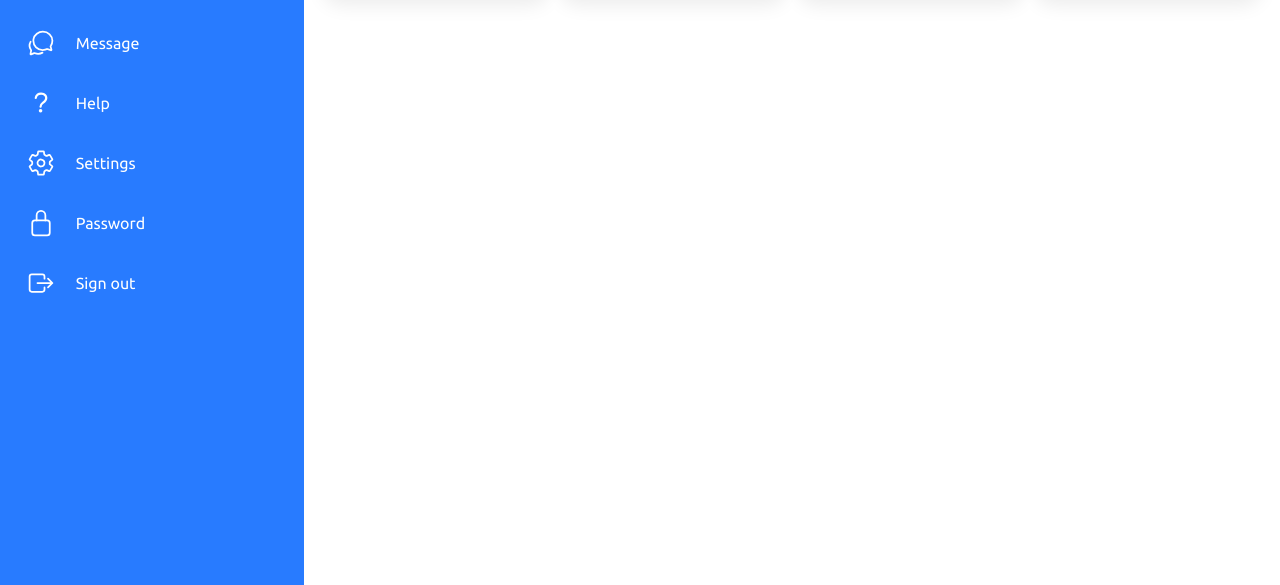
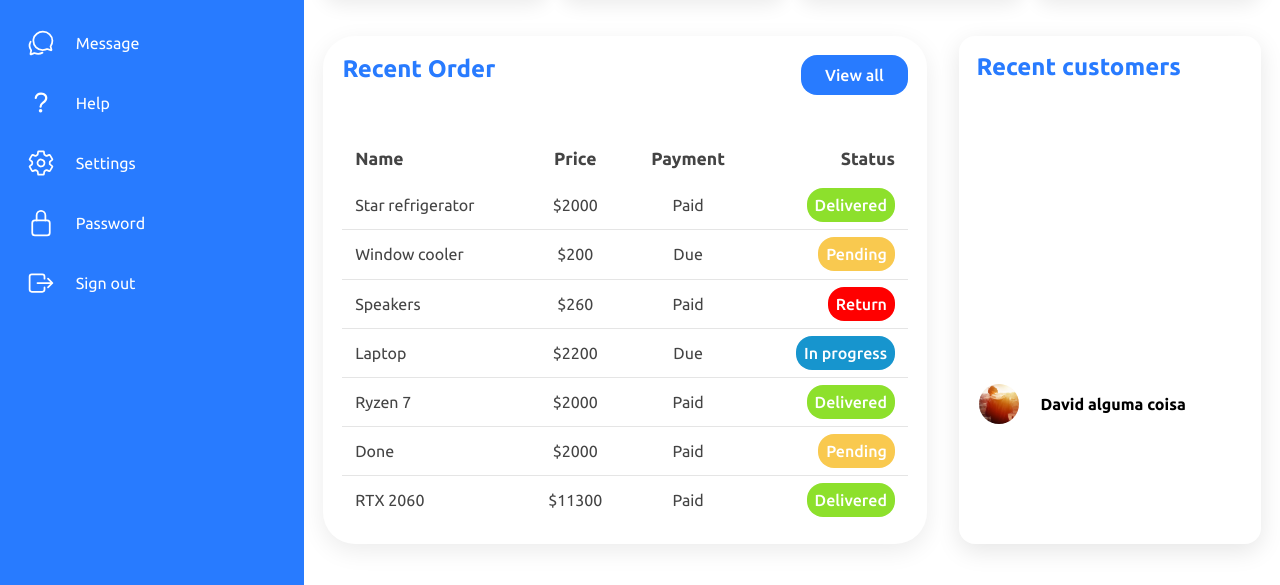
Before and after one commit to ximeen/Dashboard, a website built with Vite: page index.html in a window 1280 px wide. Shown: the part 215-800 px from the top of the page. Built offline with nearby package versions, Linux system fonts and the light colour scheme.

Commit message:
:package: novas tables implementadas

```diff
--- a/Scss/Global.scss
+++ b/Scss/Global.scss
@@ -5,6 +5,8 @@
 
   @import 'Navegation';
   @import 'Main';
+  @import 'Table';
+
 
  // RESETS
 * {
--- a/Scss/_Main.scss
+++ b/Scss/_Main.scss
@@ -101,7 +101,7 @@
 
     display: grid;
     grid-template-columns: repeat(4, 1fr);
-    gap: .7rem;
+    grid-gap: .7rem;
     .Card {
       position: relative;
       background-color: #fff;
--- /dev/null
+++ b/Scss/_Table.scss
@@ -0,0 +1,182 @@
+@import 'Colors';
+
+
+  .Details{
+    position: relative;
+    width: 100%;
+    padding: 1.2rem;
+
+    display: grid;
+    grid-template-columns:2fr 1fr;
+    gap: 2rem;
+
+
+
+      .CardHeader{
+        display: flex;
+        justify-content: space-between;
+        align-items: flex-start;
+
+        h2{
+          font-weight: 600;
+          color: $blue;
+        }
+
+        .button{
+          text-decoration: none;
+          font-weight: 500;
+          padding: .7rem 1.5rem;
+
+          background:$blue;
+          color: $white;
+          border-radius: 1rem;
+
+          transition: all .2s ease;
+          &:hover{
+            transform: scale(1.05)
+          }
+
+        }
+      }
+
+        // TABLE STYLES
+      .table{
+        width: 100%;
+        border-collapse: collapse;
+        margin-top: .6rem;
+
+
+        thead td{
+          font-size: 1.1rem;
+          font-weight: bold;
+        }
+
+        td {
+          padding: .8rem;
+        }
+
+        td:last-child{
+          text-align: end;
+        }
+
+        td:nth-child(2){
+          text-align: center;
+        }
+
+        td:nth-child(3){
+          text-align: center;
+        }
+
+        tr{
+          color: $black3;
+          border-bottom: 1px solid rgba(0,0,0,.1);
+        }
+
+        tr:last-child{
+          border-bottom: none;
+        }
+
+        tbody tr{
+
+          &:hover{
+            background-color: $blue;
+            color: $white;
+            border-radius: 1rem;
+
+          }
+        }
+
+        .status.delivered{
+          padding: .5rem;
+          background-color: #8de02c;
+          font-weight: 500;
+          color: $white;
+          border-radius: 1rem;
+
+        }
+
+        .status.pending{
+          padding: .5rem;
+          background-color: #f9c94f;
+          font-weight: 500;
+          color: $white;
+          border-radius: 1rem;
+
+        }
+
+        .status.return{
+          padding: .5rem;
+          background-color: #f00;
+          font-weight: 500;
+          color: $white;
+          border-radius: 1rem;
+
+        }
+
+        .status.inprogress{
+          padding: .5rem;
+          background-color: #1795ce;
+          font-weight: 500;
+          color: $white;
+          border-radius: 1rem;
+
+        }
+
+
+
+      }
+    }
+
+    .RecentOrder{
+      position: relative;
+      width: 100%;
+
+      display: grid;
+      min-height: 31.25rem;
+      box-shadow: 0 7px 25px rgba(0,0,0, 0.08);
+      padding: 1.2rem;
+      border-radius: 2rem;
+      background-color: $white;
+  }
+
+
+  // Other table New users
+
+  .NewCustomers{
+    display:grid;
+    position: relative;
+    min-height: 31.75rem;
+    padding: 1.1rem;
+
+    background-color: #fff;
+    box-shadow: 0 7px 25px rgba(0,0,0, 0.1);
+    border-radius: 1rem;
+
+    .ImgBox{
+      position: relative;
+      width: 2.5rem;
+      height: 2.5rem;
+      overflow: hidden;
+      border-radius: 50%;
+
+
+      img {
+        position: absolute;
+
+        width: 100%;
+        height: 100%;
+        object-fit: cover;
+      }
+
+
+    }
+
+    .TableCustomers tr:hover{
+
+
+
+        background: $blue;
+        color: $white;
+
+    }
+  }
--- a/index.html
+++ b/index.html
@@ -131,6 +131,96 @@
         </div>
       </div>
 
+
+      <div class="Details">
+
+        <!-- DETAILS  -->
+        <div class="RecentOrder">
+          <div class="CardHeader">
+            <h2>Recent Order</h2>
+            <a href="#" class = "button">View all</a>
+          </div>
+          <!-- ------------DIVISION ----------- -->
+        <table class = "table">
+          <thead>
+            <tr>
+              <td>Name</td>
+              <td>Price</td>
+              <td>Payment</td>
+              <td>Status</td>
+            </tr>
+          </thead>
+
+          <tbody>
+            <tr>
+              <td>Star refrigerator</td>
+              <td>$2000</td>
+              <td>Paid</td>
+              <td><span class = "status delivered"> Delivered</span></td>
+            </tr>
+            <tr>
+              <td>Window cooler</td>
+              <td>$200</td>
+              <td>Due</td>
+              <td><span class = "status pending"> Pending</span></td>
+            </tr>
+            <tr>
+              <td>Speakers</td>
+              <td>$260</td>
+              <td>Paid</td>
+              <td><span class = "status return"> Return</span></td>
+            </tr>
+            <tr>
+              <td>Laptop</td>
+              <td>$2200</td>
+              <td>Due</td>
+              <td><span class = "status inprogress"> In progress</span></td>
+            </tr>
+            <tr>
+              <td>Ryzen 7</td>
+              <td>$2000</td>
+              <td>Paid</td>
+              <td><span class = "status delivered"> Delivered</span></td>
+            </tr>
+            <tr>
+              <td>Done</td>
+              <td>$2000</td>
+              <td>Paid</td>
+              <td><span class = "status pending"> Pending</span></td>
+            </tr>
+            <tr>
+              <td>RTX 2060</td>
+              <td>$11300</td>
+              <td>Paid</td>
+              <td><span class = "status delivered"> Delivered</span></td>
+            </tr>
+
+          </tbody>
+        </table>
+
+        </div>
+
+        <!-- New Customers -->
+        <div class="NewCustomers">
+          <div class="CardHeader">
+            <h2>Recent customers</h2>
+          </div>
+
+          <table class="TableCustomers">
+            <tr>
+              <td width="60px">
+                 <div class = ImgBox>
+                   <img src="./Images/img1.jpg" alt="Image user">
+                  </div>
+                </td>
+              <td><h4>David alguma coisa</h4></td>
+            </tr>
+          </table>
+        </div>
+
+      </div>
+
+
     </main>
 
 
```
